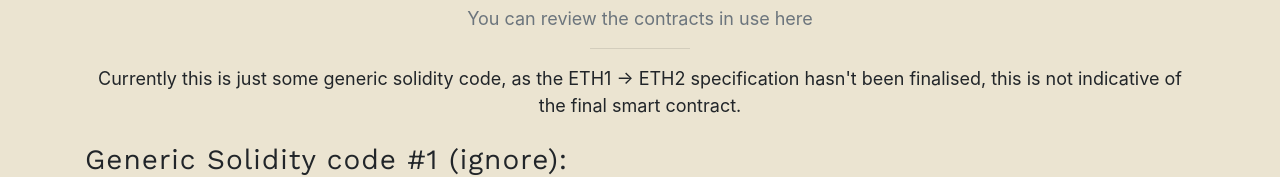
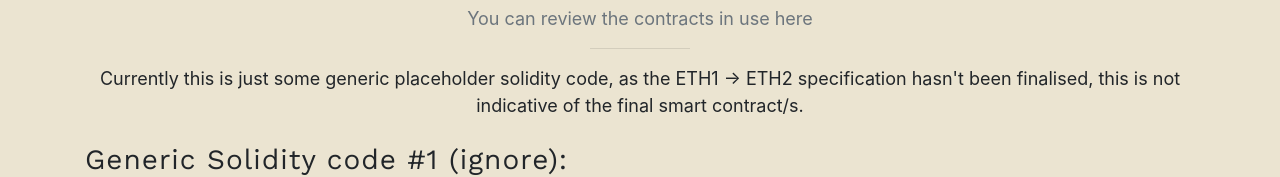
Before and after one commit to 0x141414/eth1toeth2, a website with bundled scripts: page index.html in a window 1280 px wide. Shown: the part 2520-2697 px from the top of the page. Built offline with nearby package versions, Linux system fonts and the light colour scheme; a web font is replaced by a local one.

Commit message:
updates to main page

```diff
--- a/index.html
+++ b/index.html
@@ -88,9 +88,9 @@
             <h1 class="mb-5 title-text">ETH1toETH2 is a free to use smart contract that facilitates the conversion of Ether 1.0 to Ether 2.0 ready for use on the ETH 2.0 Beacon Chain.</h1>
             <a href="#convert" class="btn btn-outline btn-xl js-scroll-trigger">Convert</a>
             <hr>
-            <br>
-            <h2 class="mb-5 title-text" style="color:yellow">Please note: The contracts are not currently live and this service cannot be used at this time! We are waiting on Ethereum.org to update the ETH 2.0 specification to facilitate the swap to Beacon Chain. Stay Tuned!</h1>
           </div>
+
+          <h2 class="mb-5 title-text" style="color:yellow">Please note: The contracts are not currently live and this service cannot be used at this time! We are waiting on Ethereum.org to update the ETH 2.0 specification to facilitate the swap to Beacon Chain. Stay Tuned!</h1>
         </div>
       </div>
     </div>
@@ -130,7 +130,7 @@
         <h2>Smart Contracts</h2>
         <p class="text-muted">You can review the contracts in use here</p>
         <hr>
-        <p>Currently this is just some generic solidity code, as the ETH1 -> ETH2 specification hasn't been finalised, this is not indicative of the final smart contract.</p>
+        <p>Currently this is just some generic placeholder solidity code, as the ETH1 -> ETH2 specification hasn't been finalised, this is not indicative of the final smart contract/s.</p>
         <br>
         <h3 style="text-align: left">Generic Solidity code #1 (ignore):</h3>
         <br>
```
